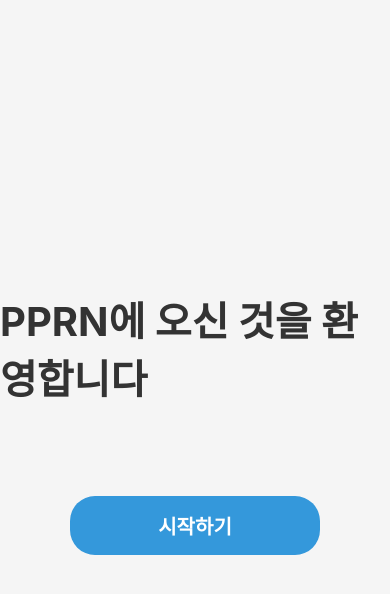
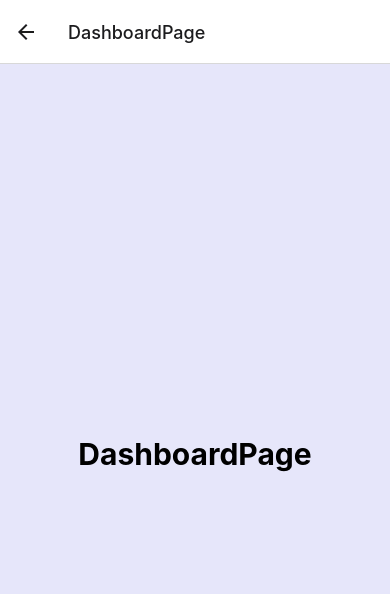
Before and after one commit to haribo09876/PortfolioProjectReactNative, a React Native app: screen /DashboardPage in a window 390 px wide. Shown: the top 594 px of the page. Built offline with nearby package versions, Linux system fonts and the light colour scheme; no server answers; what @react-native-firebase/auth would draw is missing.

Commit message:
20240607
by KYW

```diff
--- a/src/components/navigator.js
+++ b/src/components/navigator.js
@@ -13,6 +13,8 @@ import HomePage from '../pages/HomePage';
 import TweetPage from '../pages/TweetPage';
 import InstaPage from '../pages/InstaPage';
 import ShopPage from '../pages/ShopPage';
+import DashboardPage from '../pages/DashboardPage';
+import UserPage from '../pages/UserPage';
 
 const Stack = createStackNavigator();
 const Tab = createMaterialTopTabNavigator();
@@ -105,7 +107,12 @@ const Navigator = () => {
                 <Icon name="logout" size={30} color="black" />
               </TouchableOpacity>
               <TouchableOpacity
-                onPress={() => alert('To User Page')}
+                onPress={() => navigation.navigate('DashboardPage')}
+                style={[styles.buttonContainer, styles.iconButton]}>
+                <Icon name="view-dashboard" size={40} color="black" />
+              </TouchableOpacity>
+              <TouchableOpacity
+                onPress={() => navigation.navigate('UserPage')}
                 style={[styles.buttonContainer, styles.iconButton]}>
                 <Icon name="account-circle" size={40} color="black" />
               </TouchableOpacity>
@@ -113,6 +120,8 @@ const Navigator = () => {
           ),
         })}
       />
+      <Stack.Screen name="DashboardPage" component={DashboardPage} />
+      <Stack.Screen name="UserPage" component={UserPage} />
     </Stack.Navigator>
   );
 };
--- a/src/pages/DashboardPage.js
+++ b/src/pages/DashboardPage.js
@@ -1,9 +1,9 @@
 import {View, Text, StyleSheet} from 'react-native';
 
-function DashboardPage() {
+function UserPage() {
   return (
     <View style={styles.container}>
-      <Text style={styles.text}>Dashboard</Text>
+      <Text style={styles.text}>DashboardPage</Text>
     </View>
   );
 }
@@ -22,4 +22,4 @@ const styles = StyleSheet.create({
   },
 });
 
-export default DashboardPage;
+export default UserPage;
--- a/src/pages/UserPage.js
+++ b/src/pages/UserPage.js
@@ -3,7 +3,7 @@ import {View, Text, StyleSheet} from 'react-native';
 function UserPage() {
   return (
     <View style={styles.container}>
-      <Text style={styles.text}>UserInfo</Text>
+      <Text style={styles.text}>UserPage</Text>
     </View>
   );
 }
```
